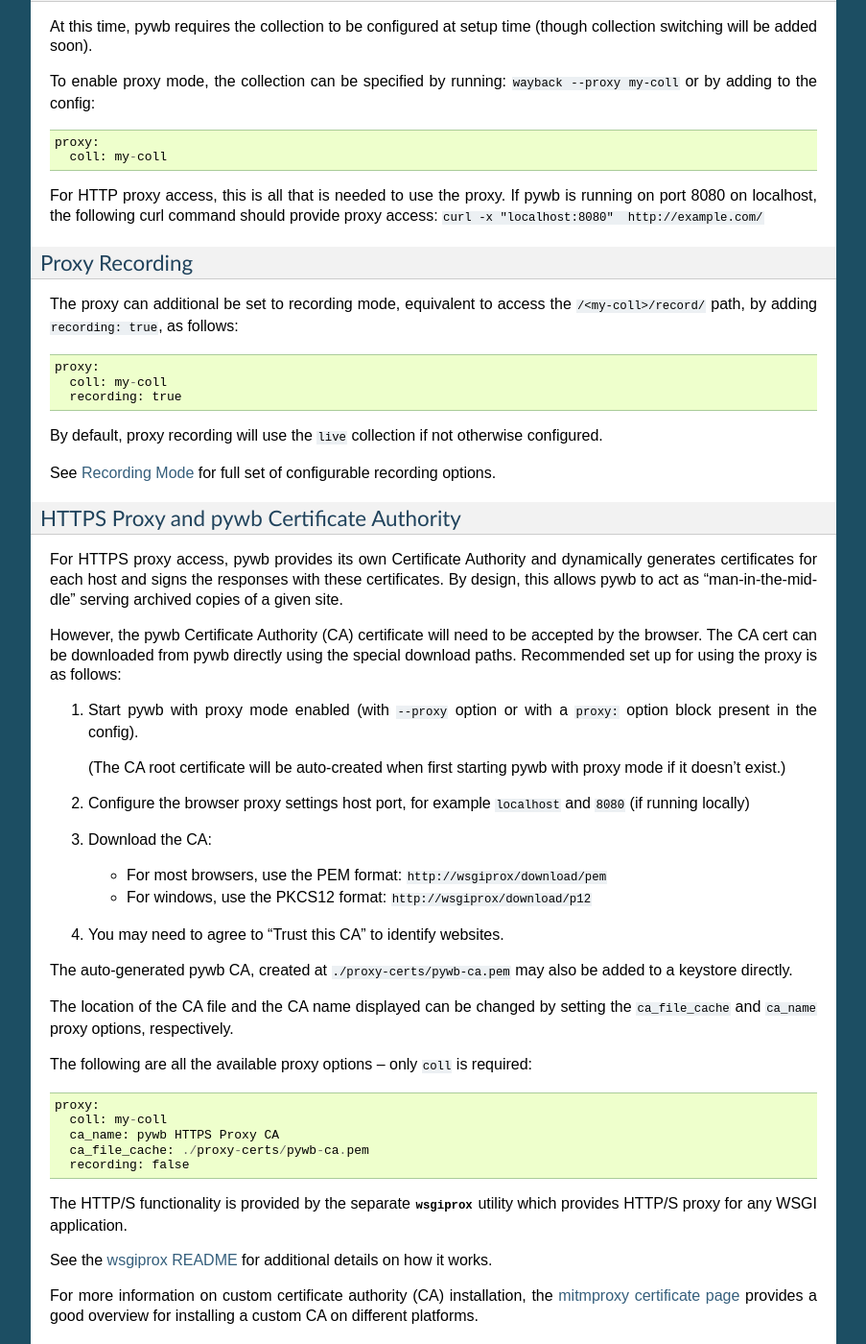
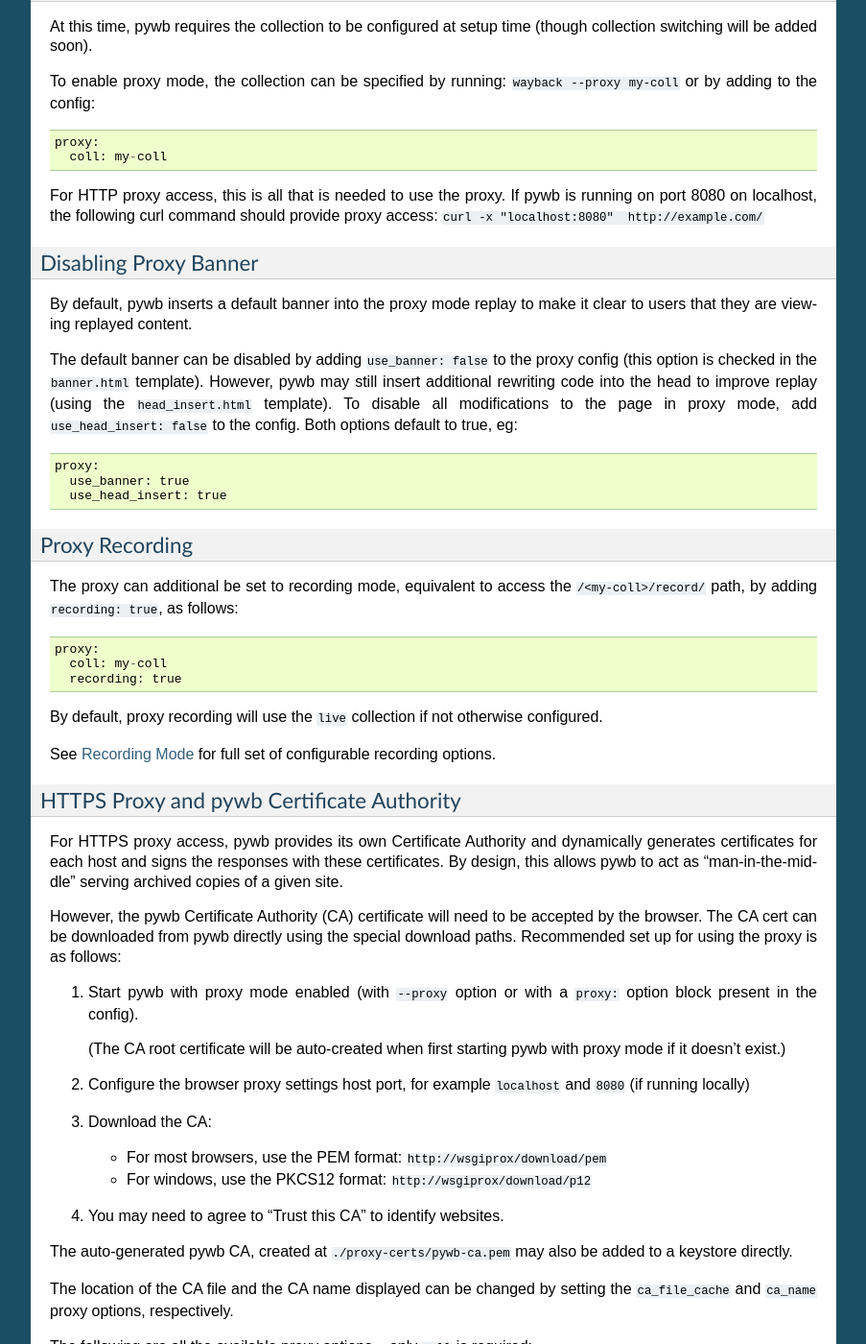
Before and after one commit to webrecorder/pywb, a Sphinx documentation site: the page built from docs/manual/configuring.rst, in a window 1280 px wide and 1400 px high, scrolled down 7139 px. Shown: the whole window at 96% size, without its empty margins (198-1101 px from the left). Built offline with Sphinx 7.4.7, drawn with Linux system fonts in a browser that asks for light colours; pages that are not in the unit, such as notebooks, are missing from menus; some of the changed text lies outside the part shown.

Commit message:
docs: add docs for new proxy options

```diff
--- a/docs/manual/configuring.rst
+++ b/docs/manual/configuring.rst
@@ -411,6 +411,21 @@
 For HTTP proxy access, this is all that is needed to use the proxy. If pywb is running on port 8080 on localhost, the following curl command should provide proxy access: ``curl -x "localhost:8080"  http://example.com/``
 
 
+Disabling Proxy Banner
+^^^^^^^^^^^^^^^^^^^^^^
+
+By default, pywb inserts a default banner into the proxy mode replay to make it clear to users that they are viewing replayed content.
+
+The default banner can be disabled by adding ``use_banner: false`` to the proxy config (this option is checked in the ``banner.html`` template).
+However, pywb may still insert additional rewriting code into the head to improve replay (using the ``head_insert.html`` template).
+To disable all modifications to the page in proxy mode, add ``use_head_insert: false`` to the config.
+Both options default to true, eg::
+
+   proxy:
+     use_banner: true
+     use_head_insert: true
+
+
 Proxy Recording
 ^^^^^^^^^^^^^^^
 
@@ -460,6 +475,8 @@
     ca_name: pywb HTTPS Proxy CA
     ca_file_cache: ./proxy-certs/pywb-ca.pem
     recording: false
+    use_banner: true
+    use_head_insert: true
 
 The HTTP/S functionality is provided by the separate :mod:`wsgiprox` utility which provides HTTP/S proxy
 for any WSGI application.
```
